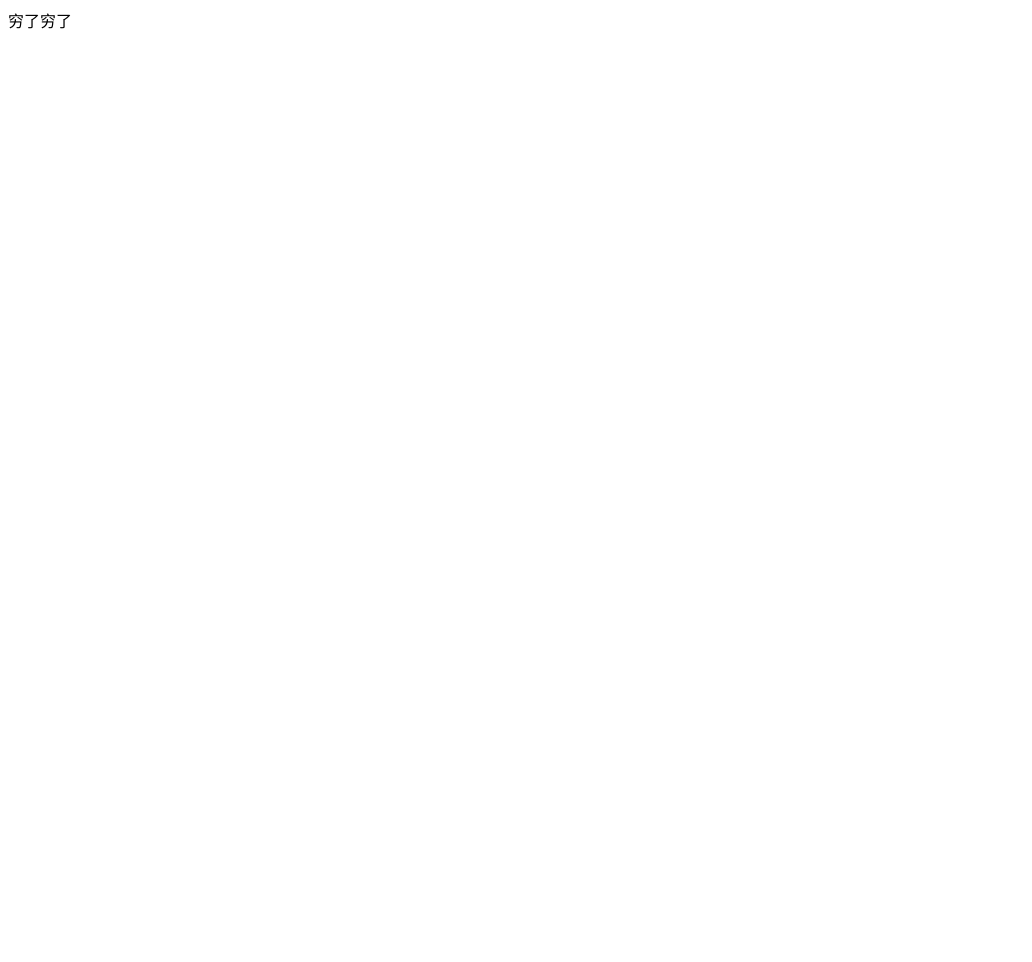
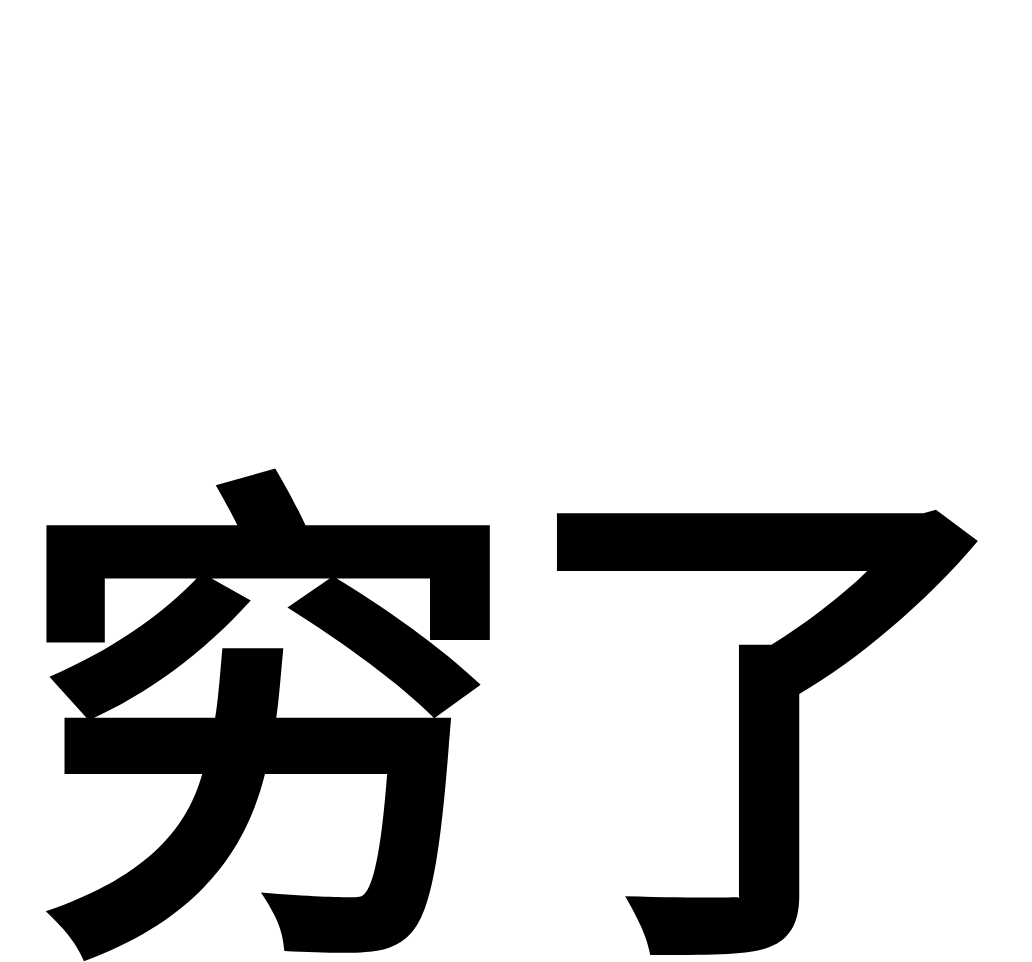
Before and after one commit to yingliucloud/expression, a plain HTML site: page index.html in a window 1280 px wide. Shown: the whole page, without its empty margins (0-1032 px from the left). Before the commit the page ends 800 px from the top, so only its background shows below. Drawn offline with Linux system fonts and the light colour scheme.

Commit message:
Update index.html

```diff
--- a/index.html
+++ b/index.html
@@ -1 +1,19 @@
-<p>穷了穷了<p/>
+
+<!DOCTYPE html>
+<html>
+<head>
+<meta charset="utf-8">
+<title>穷了</title>
+    <style type="text/css">
+
+        h1{
+font-size: 500px;
+}
+
+    </style>
+</head>
+<body>
+    <h1>穷了</h1>
+
+</body>
+</html>
```
